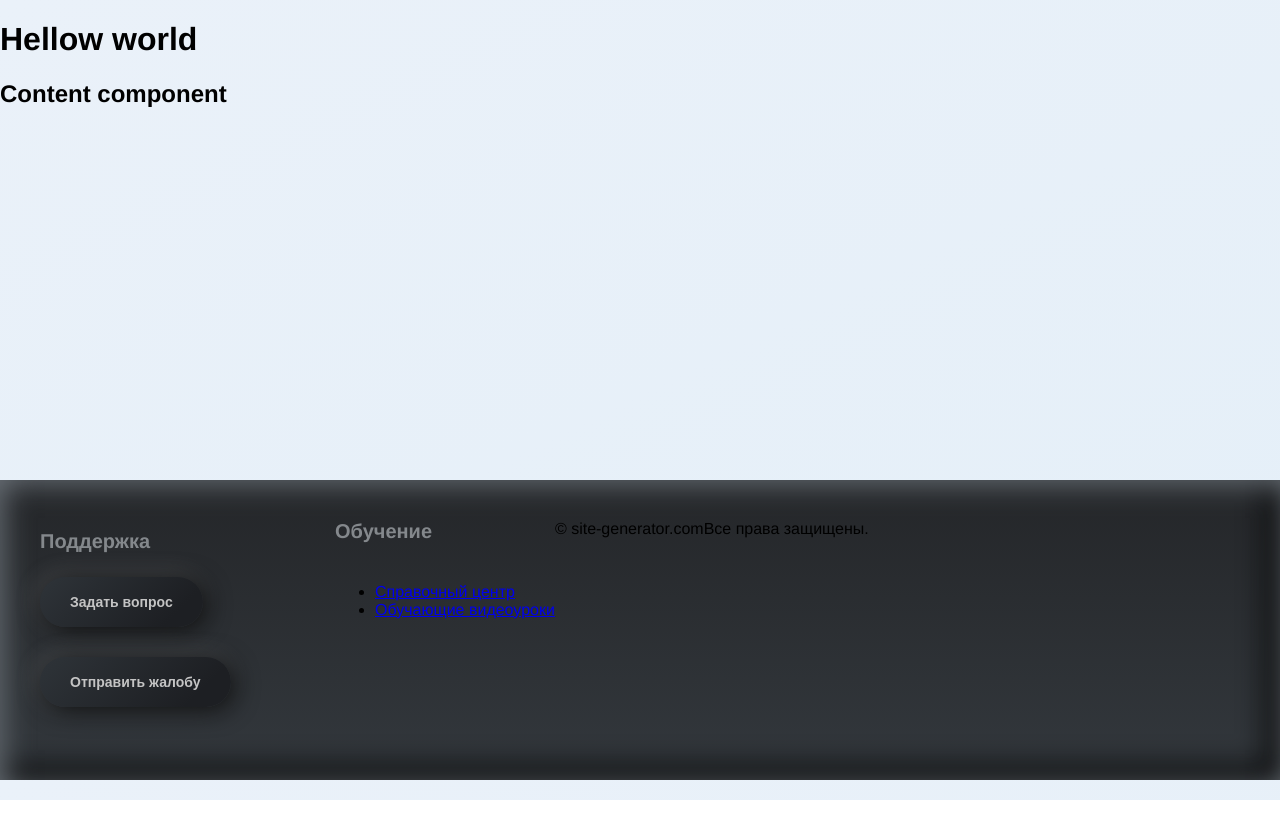
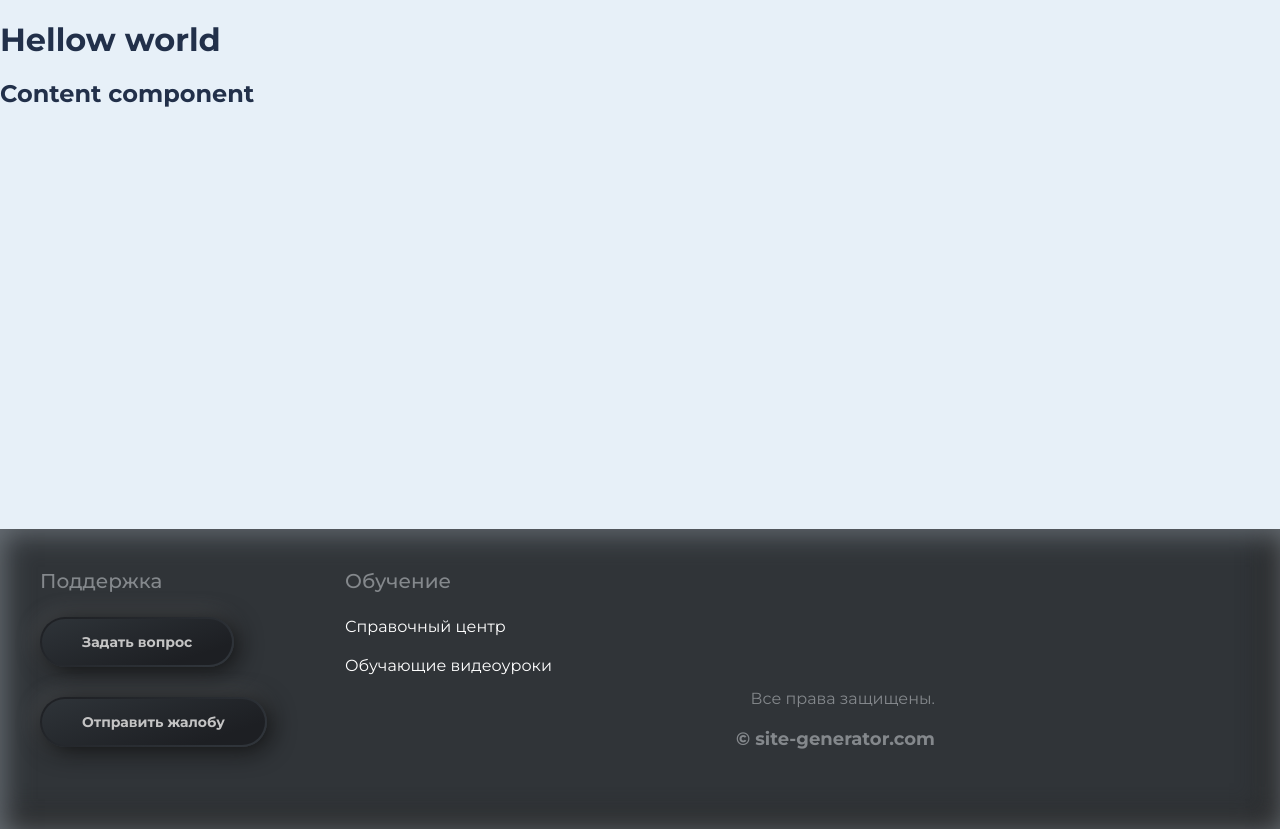
Before and after one commit to tagir-developer/website-builder, a React (Create React App) app in the folder client/: page / in a window 1280 px wide. Before the commit the page ends 800 px from the top, so only its background shows below. Built offline with nearby package versions, Linux system fonts and the light colour scheme.

Commit message:
Working on footer component adaptive properties

```diff
--- a/client/src/App.tsx
+++ b/client/src/App.tsx
@@ -1,6 +1,6 @@
 import React from 'react'
-import Content from './components/Content/Content'
-import Footer from './components/Footer/Footer'
+import Content from './components/UI/Content/Content'
+import Footer from './components/UI/Footer/Footer'
 
 const App: React.FC = () => {
   return (
--- a/client/src/components/Content/styles.scss
+++ /dev/null
@@ -1,4 +0,0 @@
-.content {
-	width: 100%;
-	height: 400px;
-}
--- a/client/src/components/Footer/styles.scss
+++ /dev/null
@@ -1,93 +0,0 @@
-@import "../../styles/mixins.scss";
-@import "../../styles/variables.scss";
-
-.container {
-	max-width: 1200px;
-	margin: 0 auto;
-	padding: 0 10px;
-}
-.footer {
-	width: 100%;
-	margin: 0;
-	padding: 0;
-	height: 300px;
-	box-shadow: inset 4px 4px 29px 0 #6b7279, inset -12px -12px 29px 0 #000000;
-	background-image: linear-gradient(to top, #33383d, #242629);
-
-		&__row {
-			display: flex;
-			flex-wrap: wrap;
-			flex-direction: row;
-			margin: 0 -10px;
-			padding-top: 40px;
-		}
-
-		&__support {
-			width: calc(100% / 12 * 3 - 20px);
-			margin: 10px;
-		}
-
-		&__title {
-			display: inline-block;
-			width: 100%;
-			margin-bottom: 24px;
-			text-align: left;
-			color: $footer-heading;
-			@include footer-headings-text;
-		}
-
-		&__footer-button {
-			margin-bottom: 30px;
-		}
-
-		&__learning {
-		}
-
-		&__list-unstyled {
-		}
-
-		&__copyright {
-		}
-
-		&__website {
-		}
-
-		&__cppyright-info {
-		}
-}
-.footer-button {
-	// display: inline-block;
-    // text-align: center;
-    // text-decoration: none;
-	box-sizing: border-box;
-	cursor: pointer;
-	outline: none;
-	height: 50px;
-	border: none;
-	padding: 0px 30px 0px 30px;
-	// border: 5px solid transparent;
-	border-radius: 50px;
-	// border: none;
-	box-shadow: 3px 3px 24px 0 rgba(0, 0, 0, 0.9), -3px -3px 24px 0 rgba(255, 255, 255, 0.2);
-	// border-style: solid;
-	// border-width: 3px;
-
-	border-color: red;
-	background-color: transparent;
-	// border-image-source: linear-gradient(to top, #1f2125, #2f343a);
-	// border-image-slice: 1;
-	background-image: linear-gradient(135deg, #2D3237 6.15%, #1D1F23 80.89%);
-	// background-origin: border-box;
-	// background-clip: content-box, border-box;
-	// background-clip: border-box;
-	color: $bg-icons;
-	@include footer-button-text;
-}
-.list-unstyled {
-
-		&__item {
-		}
-
-		&__link {
-		}
-}
--- a/client/src/components/Footer/test.scss
+++ /dev/null
@@ -1 +0,0 @@
-.container{}.footer{&__row{}&__support{}&__title{}&__button{}&__footer-button{}&__learning{}&__list-unstyled{}&__copyright{}&__website{}&__cppyright-info{}}.footer-button{}.list-unstyled{&__item{}&__link{}}
--- /dev/null
+++ b/client/src/components/UI/Content/Content.scss
@@ -0,0 +1,4 @@
+.content {
+	width: 100%;
+	height: calc(100vh - 350px);
+}
--- a/client/src/components/Content/Content.tsx
+++ b/client/src/components/UI/Content/Content.tsx
@@ -1,5 +1,5 @@
 import React from 'react'
-import './styles.scss'
+import './Content.scss'
 
 const Content: React.FC = () => {
 	return (
--- /dev/null
+++ b/client/src/components/UI/Footer/Footer.scss
@@ -0,0 +1,113 @@
+@import "../../../styles/variables.scss";
+@import "../../../styles/mixins.scss";
+
+.container {
+	max-width: 1200px;
+	margin: 0 auto;
+	padding: 0 10px;
+}
+.footer {
+	width: 100%;
+	margin: 0;
+	padding: 0;
+	height: 300px;
+	box-shadow: inset 4px 4px 29px 0 #6b7279, inset -12px -12px 29px 0 #272727;
+	background: #303438;
+
+		&__row {
+			display: flex;
+			flex-wrap: wrap;
+			flex-direction: row;
+			box-sizing: border-box;
+			margin: 0 -10px;
+			padding-top: 40px;
+		}
+
+		&__support {
+			width: calc(100% / 12 * 3 - 20px);
+			margin: 0 10px;
+		}
+
+		&__title {
+			display: inline-block;
+			width: 100%;
+			margin-bottom: 24px;
+			text-align: left;
+			color: $footer-heading;
+			@include footer-headings-text;
+		}
+
+		&__footer-button {
+			margin-bottom: 30px;
+		}
+
+		&__learning {
+			width: calc(100% / 12 * 3 - 20px);
+			margin: 0 10px;
+		}
+
+		&__list-unstyled {
+			margin-bottom: 24px;
+		}
+
+		&__copyright {
+			width: calc(100% / 12 * 3 - 20px);
+			margin: 100px 10px 0px 10px;
+		}
+
+		&__website {
+			font-size: 18px;
+			font-weight: bold;
+			color: $footer-heading;
+			text-align: right;
+		}
+
+		&__cppyright-info {
+			font-size: 16px;
+			color: $footer-heading;
+			text-align: right;
+		}
+}
+.footer-button {
+	display: inline-block;
+	@include footer-button-text;
+	color: $bg-icons;
+    text-align: center;
+    text-decoration: none;
+	box-sizing: border-box;
+	cursor: pointer;
+	height: 50px;
+	padding: 0 40px;
+	border: 2px solid transparent;
+	border-radius: 50px;
+	box-shadow: 3px 3px 24px 0 rgba(0, 0, 0, 0.9), -3px -3px 24px 0 rgba(255, 255, 255, 0.2);
+	background-color: transparent;
+	background:
+		linear-gradient(161deg, #2D3237 6.15%, #1D1F23 80.89%) padding-box, // linear-gradient(122deg,
+		linear-gradient(154deg, #1f2125 8.51%, #2f343a 89.82%) border-box; // linear-gradient(143deg,
+	&:hover {
+		color: $hoovered-text;
+		text-shadow: 0px 0px 14px rgba(253, 105, 7, 0.85);
+		background:
+		linear-gradient(345deg, #2D3237 6.15%, #1D1F23 80.89%) padding-box,
+		linear-gradient(154deg, #1f2125 8.51%, #2f343a 89.82%) border-box;
+		transition: all ease-in 100ms;
+	}
+}
+.list-unstyled {
+	list-style: none;
+	margin: 0;
+
+		&__item {
+			margin-bottom: 20px;
+		}
+
+		&__link {
+			text-decoration: none;
+			color: $footer-main-text;
+			&:hover {
+				color: $hoovered-text;
+				transition: ease-in 100ms;
+			}
+		}
+}
--- a/client/src/components/Footer/Footer.tsx
+++ b/client/src/components/UI/Footer/Footer.tsx
@@ -1,5 +1,5 @@
 import React from 'react'
-import './styles.scss'
+import './Footer.scss'
 
 
 const Footer: React.FC = () => {
@@ -24,8 +24,8 @@ const Footer: React.FC = () => {
 						</ul>
 					</div>
 					<div className="footer__copyright">
-						<span className="footer__website">© site-generator.com</span>
-						<span className="footer__cppyright-info">Все права защищены.</span>
+						<p className="footer__cppyright-info">Все права защищены.</p>
+						<p className="footer__website">© site-generator.com</p>
 					</div>
 				</div>
 			</div>
--- a/client/src/index.scss
+++ b/client/src/index.scss
@@ -1,15 +1,33 @@
-// @import "components/Footer/styles.scss";
+// Imports
 
+@import "./styles/variables.scss";
 
+// Font Montserrat
 
+@import url('https://fonts.googleapis.com/css2?family=Montserrat:wght@400;500;700&display=swap');
+
+// Default styles reset
+
+* {
+	padding: 0;
+	margin: 0;
+  outline: none;
+  border: none;
+	}
+
+h1, h2, h3, h4, h5, h6, p, pre, blockquote, form, ul, ol, dl {
+  margin: 20px 0;
+}
+
+// Basic Tag styles
 
 body {
-  margin: 0;
   font-family: 'Montserrat', 'Helvetica Neue', sans-serif, 'Oxygen',
     'Ubuntu', 'Cantarell', 'Fira Sans', 'Droid Sans';
   -webkit-font-smoothing: antialiased;
   -moz-osx-font-smoothing: grayscale;
-  background: linear-gradient(153.91deg, #EAF1F9 0%, #E4EFF8 100%);
+  background: $main;
+  color: $text-primary;
 }
 
 code {
@@ -17,10 +35,8 @@ code {
     monospace;
 }
 
-// button {
-//   padding: 0;
-//   border: none;
-//   font: inherit;
-//   color: inherit;
-//   background-color: transparent;
-// }
+button { // ! Возможно сброс стилей для кнопки нужно добавиь в общий Reset
+  font: inherit;
+  color: inherit;
+  background-color: transparent;
+}
--- a/client/src/styles/mixins.scss
+++ b/client/src/styles/mixins.scss
@@ -50,7 +50,7 @@
   }
   @mixin footer-headings-text {
 	font-size: 20px;
-	font-weight: bold;
+	font-weight: 500;
   }
   @mixin form-input-text {
 	font-size: 20px;
--- a/client/src/styles/variables.scss
+++ b/client/src/styles/variables.scss
@@ -1,5 +1,6 @@
 // Colors
 
+$main: #E7F0F8;
 $text-primary: #22304a;
 $success: #0fbc00;
 $danger: #e75050;
@@ -9,5 +10,6 @@ $text-secondary: #656565;
 $bg-icons: #c4c4c4;
 $footer-heading: #84888c;
 $footer-main-text: #ffffff;
+$hoovered-text: #fd6907;
 
 // Fonts
```
